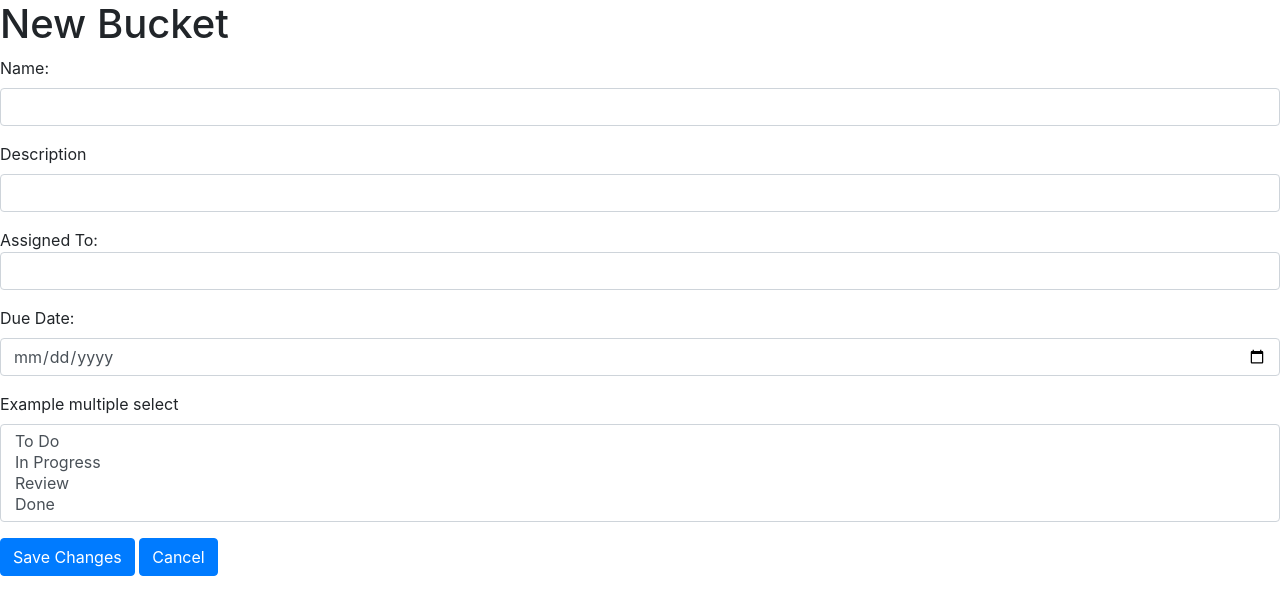
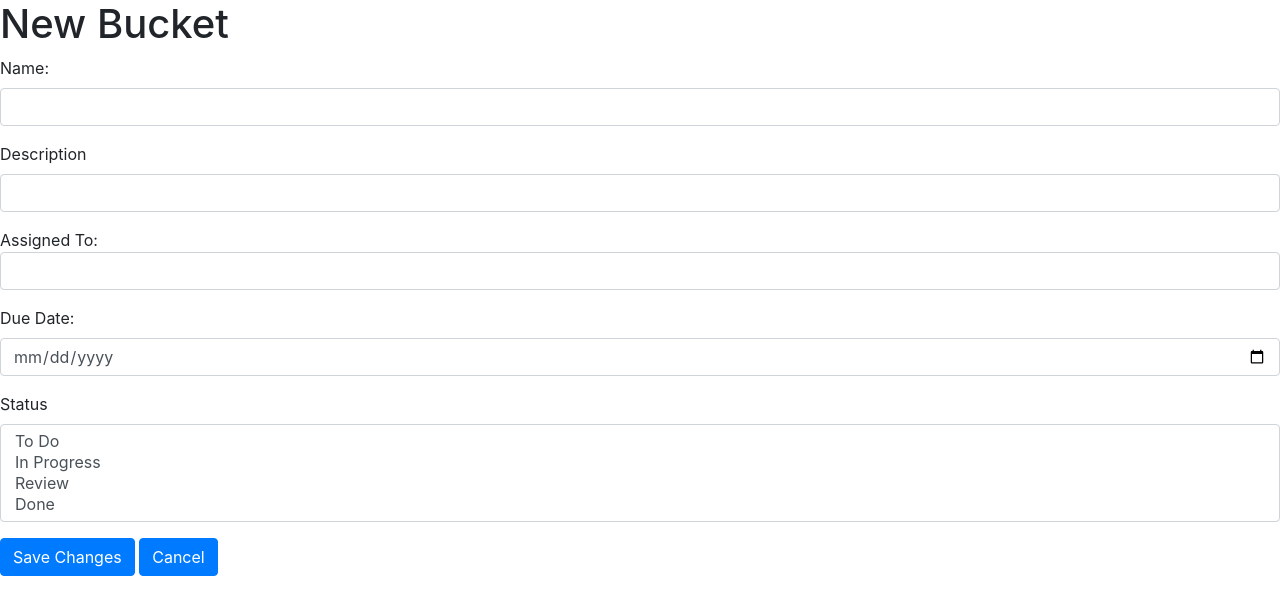
Before and after one commit to NathanWra/TaskPlanner, a plain HTML site: page form.html in a window 1280 px wide. Drawn offline with nearby package versions, Linux system fonts and the light colour scheme.

Commit message:
updated Status name on form

```diff
--- a/form.html
+++ b/form.html
@@ -40,7 +40,7 @@
   </div>
 
   <div class="form-group">
-    <label for="exampleFormControlSelect2">Example multiple select</label>
+    <label for="exampleFormControlSelect2">Status</label>
     <select multiple class="form-control" id="status">
       <option>To Do</option>
       <option>In Progress</option>
```
